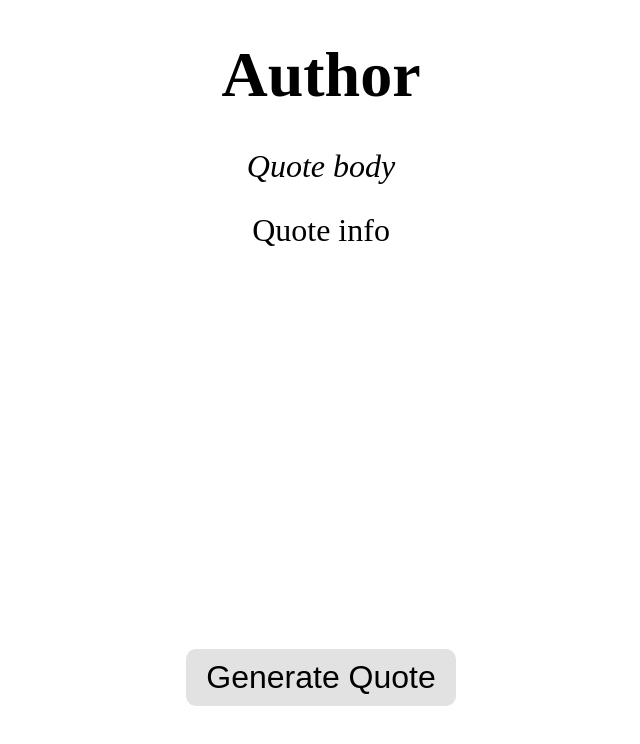
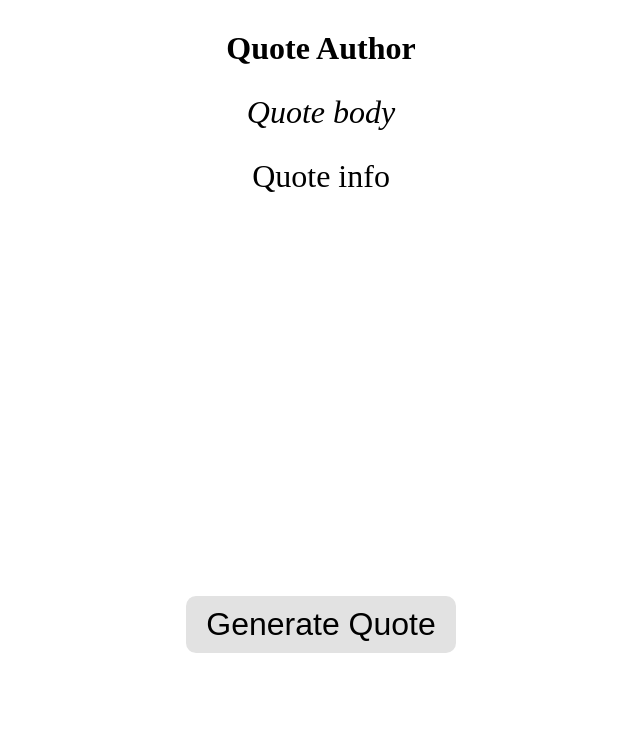
Before and after one commit to woojae-kim/QuoteGenerator, a plain HTML site: page index.html in a window 1280 px wide. Shown: the whole page, without its empty margins (319-959 px from the left). Drawn offline with nearby package versions, Linux system fonts and the light colour scheme.

Commit message:
Update index.html

```diff
--- a/index.html
+++ b/index.html
@@ -8,7 +8,7 @@
     line-height: 1;
   }
 
-  header {
+  #quote-author {
     font-size: 2rem;
     font-weight: bold;
     text-align: center;
@@ -56,15 +56,14 @@
   <meta charset="UTF-8">
   <meta name="viewport" content="width=device-width, initial-scale=1.0">
   <title> Quote generator </title>
+  <script src="http://code.jquery.com/jquery-latest.js"></script>
 </head>
 
 <body>
   <!-- quote author -->
-  <header id = "quote-author">
-    <h1>
-      Author
-    </h1>
-  </header>
+  <div>
+    <p id="quote-author">Quote Author</p>
+  </div>
   <!-- quote body -->
   <p id="quote-body">
     Quote body
```
